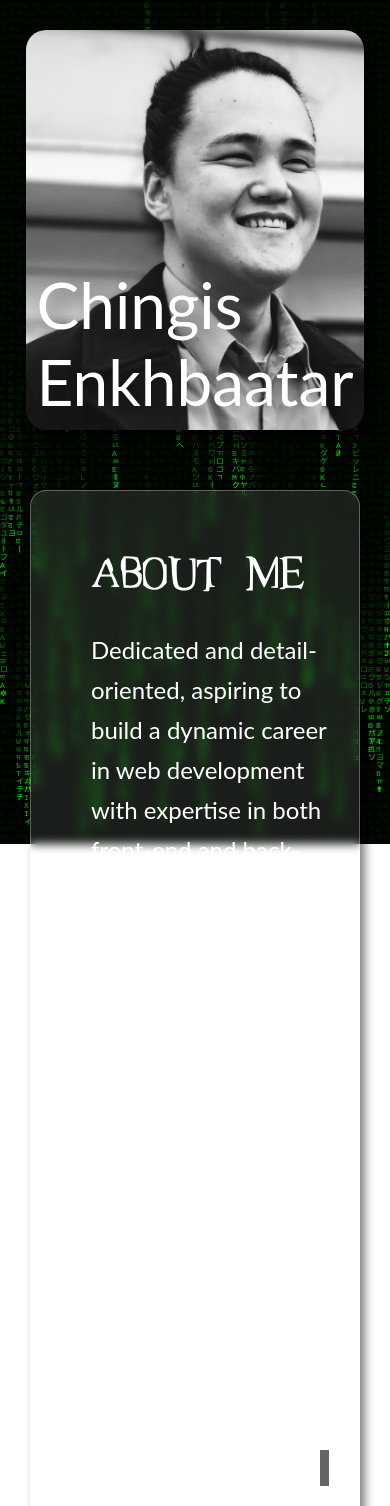
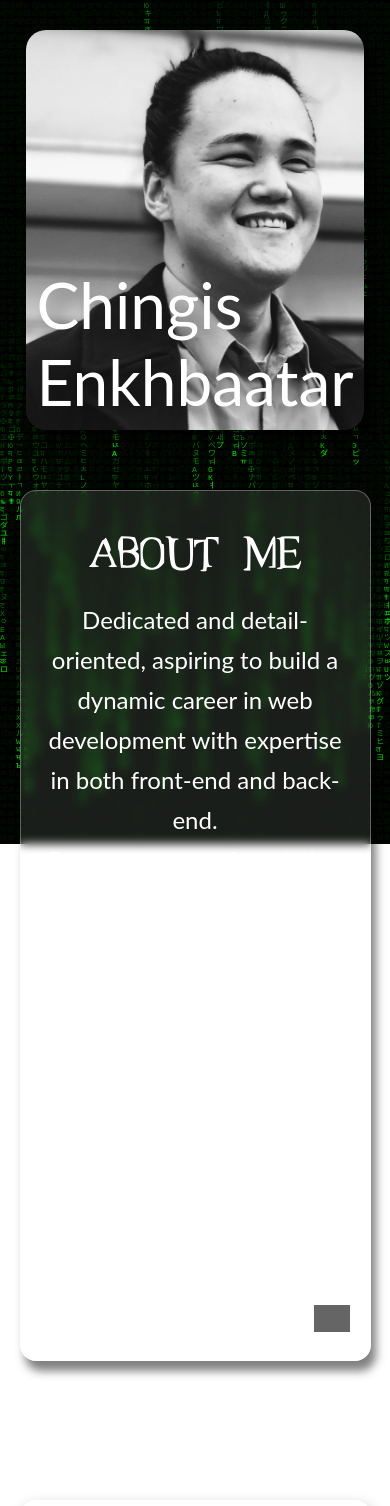
Before and after one commit to codetwentyfive/cv-portfolio, a React (Vite) app: page / in a window 390 px wide. Shown: the top 1506 px of the page. Built offline with nearby package versions, Linux system fonts and the light colour scheme; grey boxes are pictures that could not be loaded.

Commit message:
fixed some bugs on mobile and easier on the eyes

```diff
--- a/src/components/Header.jsx
+++ b/src/components/Header.jsx
@@ -10,14 +10,14 @@ const Header = () => {
         <h2>About me</h2>
         <p className="about-me">
           Dedicated and detail-oriented, aspiring to build a dynamic career in
-          web development with expertise in both front-end and back-end. Possess
-          a strong foundation in React, JavaScript, HTML, CSS, and Python,
+          web development with expertise in both front-end and back-end.<br/>Possess
+          a strong foundation in JavaScript, HTML, CSS, and Python,
           coupled with experience in modern frameworks such as React for
-          front-end development and Node.js for back-end development. Adept at
+          front-end development and Node.js for back-end development.<br/>Adept at
           creating responsive and user-friendly web applications
         </p>
         <div className="icon-container">
-          <p className="contact-text">Contact me with:</p>
+          <p className="contact-text">Contact:</p>
           <a href="tel:+123456789">
             <img
               className="icon"
--- a/src/index.css
+++ b/src/index.css
@@ -179,6 +179,11 @@ section.about-me {
     max-width: 400px !important;
     min-height: 400px !important;
   }
+  section.about-me{
+    max-width: 90%;
+    padding: 20px;
+    text-align: center;
+  }
 }
 
 @media (max-width: 768px) {
@@ -265,12 +270,12 @@ div.main-photo-container {
 }
 
 section.about-me h2 {
-  padding-bottom: 30px;
+  padding: 20px;
 }
 
 .icon {
-  width: 36px;
-  height: 36px;
+  max-width: 36px;
+  max-height: 36px;
   filter: invert(100%) sepia(0%) saturate(0%) hue-rotate(183deg)
     brightness(106%) contrast(106%);
   transition: transform 0.2s ease-in-out, filter 0s ease-in-out;
@@ -287,7 +292,12 @@ div.icon-container {
   padding-top: 20px;
   display: flex;
   justify-content: end;
+  align-items: center;
   gap: 30px;
+
+}
+div.icon-container p{
+  font-size: 1em;
 }
 
 .project-icon {
@@ -304,6 +314,7 @@ main {
 
 main h2 {
   padding-bottom: 30px;
+  text-align: center;
 }
 
 main div.project-container {
```
